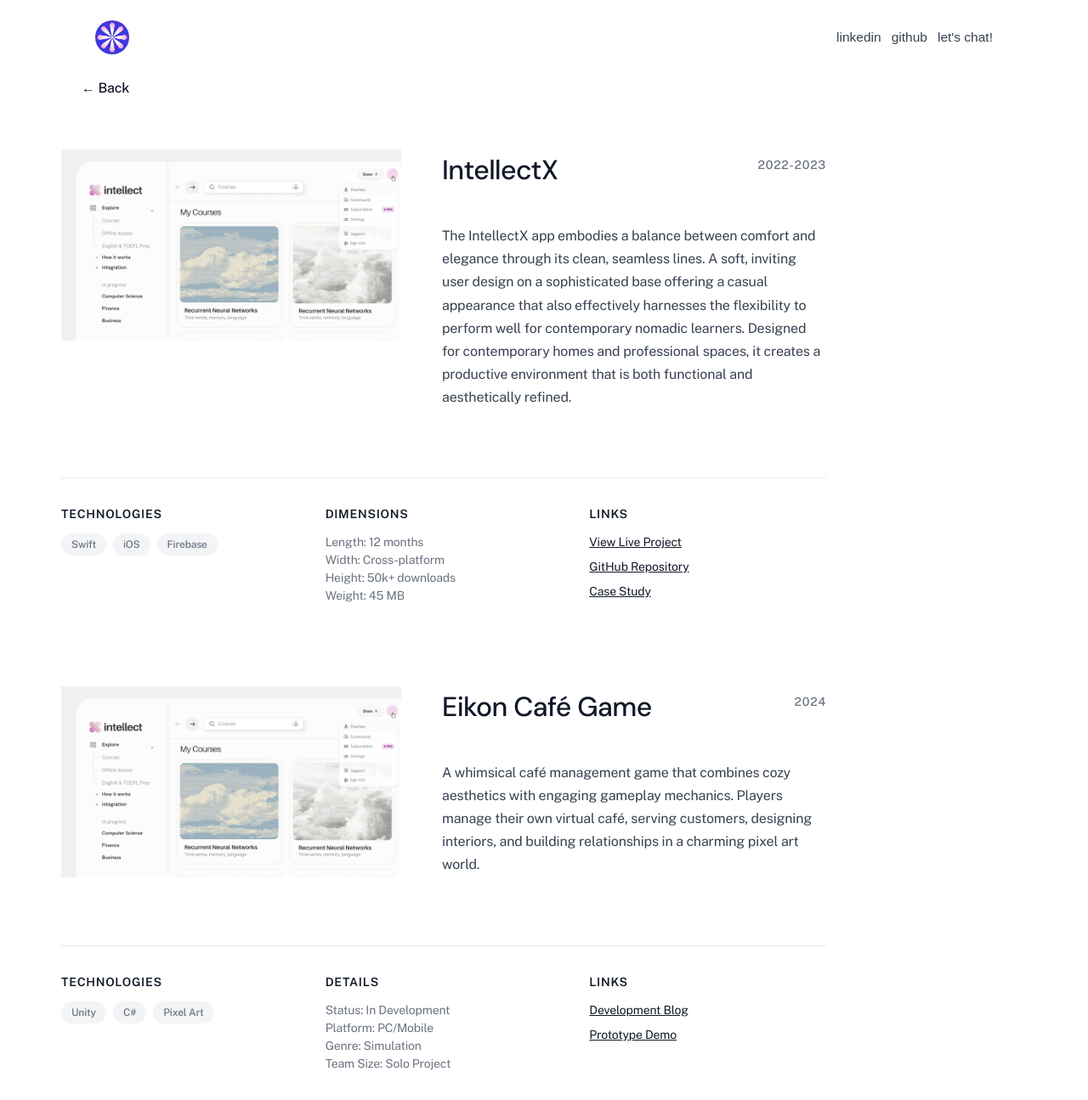
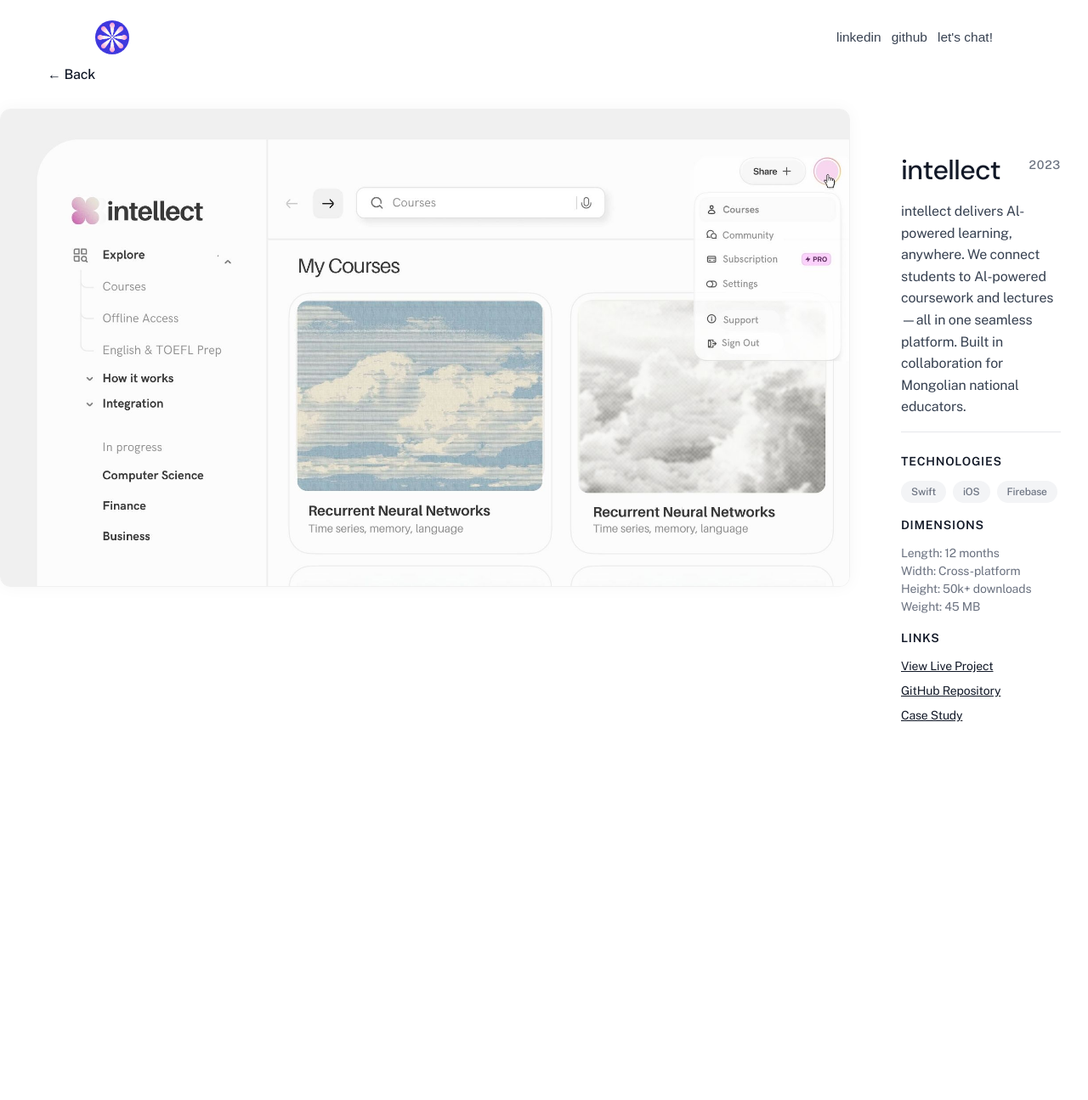
Before and after one commit to marla-tumenjargal/dashboard, a Next.js app: page /projects in a window 1280 px wide. Shown: the whole page at 85% size. After the commit the page ends 981 px from the top, so only its background shows below. Built offline with nearby package versions, Linux system fonts and the light colour scheme.

Commit message:
more updatez

```diff
--- a/app/projects/page.tsx
+++ b/app/projects/page.tsx
@@ -20,19 +20,13 @@
                         <img src="/intellect.jpg" alt="IntellectX Project" className="projects-image" />
                         <div className="projects-content">
                             <div className="projects-header">
-                                <h2 className="projects-title">IntellectX</h2>
-                                <span className="projects-year">2022-2023</span>
+                                <h2 className="projects-title">intellect</h2>
+                                <span className="projects-year">2023</span>
                             </div>
                             <p className="projects-description">
-                                The IntellectX app embodies a balance between comfort and elegance through its
-                                clean, seamless lines. A soft, inviting user design on a sophisticated base offering
-                                a casual appearance that also effectively harnesses the flexibility to perform well
-                                for contemporary nomadic learners. Designed for contemporary homes
-                                and professional spaces, it creates a productive environment that is both functional and
-                                aesthetically refined.
+                            intellect delivers Al-powered learning, anywhere. We connect students to Al-powered coursework and lectures—all in one seamless platform. Built in collaboration for Mongolian national educators.
                             </p>
-                        </div>
-                    </div>
+
                             <div className="projects-details">
                                 <div className="projects-detail-section">
                                     <h3 className="projects-detail-title">Technologies</h3>
@@ -61,46 +55,6 @@
                                 </div>
                             </div>
                         </div>
-                <div className="projects-item">
-                    <div className="projects-item-layout">
-                        <img src="/intellect.jpg" alt="Another Project" className="projects-image" />
-                        <div className="projects-content">
-                            <div className="projects-header">
-                                <h2 className="projects-title">Eikon Café Game</h2>
-                                <span className="projects-year">2024</span>
-                            </div>
-                            <p className="projects-description">
-                                A whimsical café management game that combines cozy aesthetics with engaging gameplay mechanics.
-                                Players manage their own virtual café, serving customers, designing interiors, and building
-                                relationships in a charming pixel art world.
-                            </p>
-                        </div>
-                    </div>
-                    <div className="projects-details">
-                        <div className="projects-detail-section">
-                            <h3 className="projects-detail-title">Technologies</h3>
-                            <div className="projects-tags">
-                                <span className="projects-tag">Unity</span>
-                                <span className="projects-tag">C#</span>
-                                <span className="projects-tag">Pixel Art</span>
-                            </div>
-                        </div>
-                        <div className="projects-detail-section">
-                            <h3 className="projects-detail-title">Details</h3>
-                            <p className="projects-detail-content">
-                                Status: In Development<br />
-                                Platform: PC/Mobile<br />
-                                Genre: Simulation<br />
-                                Team Size: Solo Project
-                            </p>
-                        </div>
-                        <div className="projects-detail-section">
-                            <h3 className="projects-detail-title">Links</h3>
-                            <div className="projects-links">
-                                <a href="#" className="projects-link">Development Blog</a>
-                                <a href="#" className="projects-link">Prototype Demo</a>
-                            </div>
-                        </div>
                     </div>
                 </div>
             </div>
--- a/app/projects/projects.css
+++ b/app/projects/projects.css
@@ -1,14 +1,12 @@
-/* Projects Page - Completely separate from hero styles */
 @import url('https://fonts.googleapis.com/css2?family=Public+Sans:wght@400;500;600&display=swap');
 @import url('https://fonts.googleapis.com/css2?family=DM+Sans:wght@500&display=swap');
 
-/* Projects Page Container */
 .projects-page {
     font-family: 'Public Sans', sans-serif;
     letter-spacing: -0.01em;
-    padding: 2rem;
-    max-width: 1200px;
+    padding: 2rem 0;
     margin: 0 auto;
+    max-width: 100%;
     min-height: 100vh;
 }
 
@@ -16,8 +14,7 @@
 .projects-back-button {
     display: inline-flex;
     align-items: center;
-    margin-top: 3rem;
-    margin-bottom: 3rem;
+    margin: 2rem 0 1rem 2rem; /* smaller bottom margin */
     color: #111827;
     background: none;
     border: none;
@@ -35,24 +32,21 @@
     transform: translateX(-2px);
 }
 
-/* Projects Container */
+/* Projects Layout */
 .projects-main-container {
     display: flex;
     flex-direction: column;
     gap: 6rem;
-    align-items: flex-start;
+    padding: 0;
     width: 100%;
 }
 
-/* Individual Project Item */
 .projects-item {
     display: flex;
     flex-direction: column;
     width: 100%;
-    max-width: 900px;
 }
 
-/* New Layout Container for Image and Content Side by Side */
 .projects-item-layout {
     display: flex;
     align-items: flex-start;
@@ -62,12 +56,13 @@
 
 /* Project Image */
 .projects-image {
+    max-width: 1000px;
     width: 100%;
-    max-width: 400px;
     height: auto;
     display: block;
-    border-radius: 0;
-    box-shadow: none;
+    border-radius: 12px;
+    border: 1px solid rgba(0, 0, 0, 0.06); /* subtle gray border */
+    box-shadow: 0 0 20px rgba(0, 0, 0, 0.04); /* very light glassy effect */
     flex-shrink: 0;
 }
 
@@ -75,9 +70,10 @@
 .projects-content {
     display: flex;
     flex-direction: column;
-    gap: 1.5rem;
+    gap: 0.5rem; /* smaller gap between title & description */
     flex: 1;
     min-width: 0;
+    padding: 3rem 2rem 3rem 0.75rem; /* reduce left padding */
 }
 
 /* Project Header */
@@ -86,7 +82,7 @@
     justify-content: space-between;
     align-items: flex-start;
     gap: 2rem;
-    margin-bottom: 1rem;
+    margin-bottom: 0.25rem;
 }
 
 .projects-title {
@@ -112,19 +108,18 @@
 .projects-description {
     font-size: 1rem;
     color: #374151;
-    line-height: 1.7;
-    margin: 0;
+    line-height: 1.6;
     font-weight: 400;
     max-width: 600px;
+    margin: 0;
 }
 
-/* Project Details Grid */
 .projects-details {
     display: grid;
     grid-template-columns: repeat(auto-fit, minmax(200px, 1fr));
-    gap: 2rem;
-    margin-top: 2rem;
-    padding-top: 2rem;
+    gap: 1rem;
+    margin-top: 0.5rem;
+    padding-top: 1.5rem;
     border-top: 1px solid #e5e7eb;
 }
 
@@ -150,6 +145,7 @@
     line-height: 1.5;
 }
 
+/* Tags */
 .projects-tags {
     display: flex;
     flex-wrap: wrap;
@@ -165,6 +161,7 @@
     font-weight: 500;
 }
 
+/* Links */
 .projects-links {
     display: flex;
     flex-direction: column;
@@ -200,7 +197,11 @@
 /* Responsive Design */
 @media (max-width: 768px) {
     .projects-page {
-        padding: 1rem;
+        padding: 1rem 0;
+    }
+
+    .projects-back-button {
+        margin-left: 1rem;
     }
 
     .projects-main-container {
@@ -209,12 +210,18 @@
 
     .projects-item-layout {
         flex-direction: column;
-        gap: 2rem;
+        gap: 0.5rem;
         margin-bottom: 2rem;
     }
 
     .projects-image {
         max-width: 100%;
+        width: 100%;
+        height: auto;
+    }
+
+    .projects-content {
+        padding: 2rem 1rem;
     }
 
     .projects-header {
@@ -227,9 +234,12 @@
         font-size: 1.5rem;
     }
 
-    .projects-details {
-        grid-template-columns: 1fr;
-        gap: 1.5rem;
+    @media (max-width: 768px) {
+        .projects-details {
+            grid-template-columns: 1fr;
+            gap: 1rem; /* Changed from 1.5rem to 1rem */
+            padding: 1rem;
+        }
     }
 }
 
@@ -244,7 +254,7 @@
     }
 
     .projects-item-layout {
-        gap: 1.5rem;
+        gap: 1rem;
         margin-bottom: 1.5rem;
     }
 }
```
Lines whose indentation alone changed are shown as unchanged.
